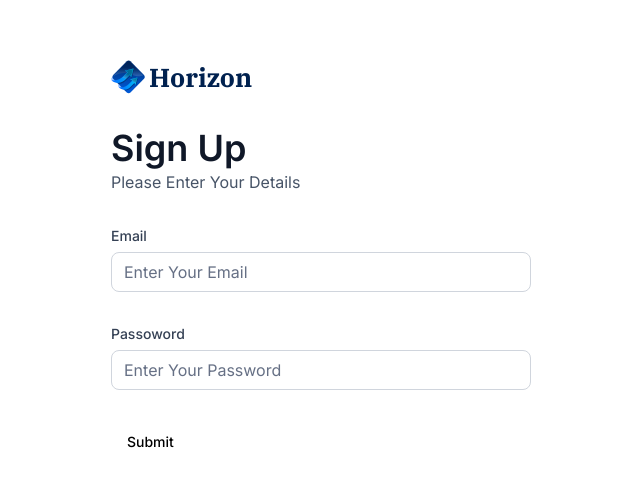
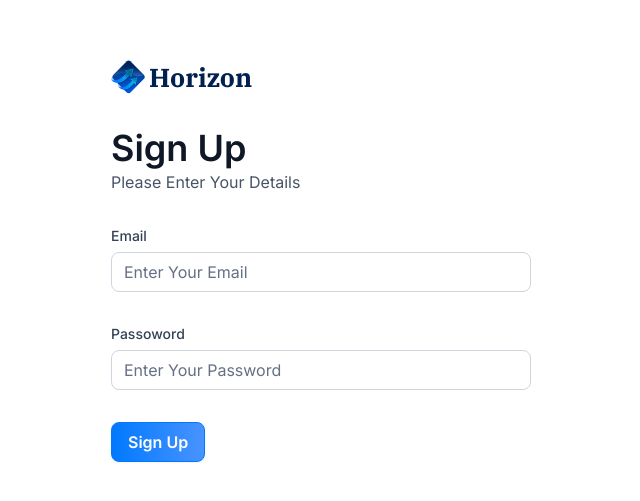
Before and after one commit to chalana1995/Banking-App-Nextjs, a Next.js app in the folder banking_app/: page /sign-up in a window 1280 px wide. Shown: the part 139-640 px from the top of the page, without its empty margins (319-959 px from the left). Built offline with nearby package versions, Linux system fonts and the light colour scheme.

Commit message:
button design

```diff
--- a/banking_app/components/AuthForm.tsx
+++ b/banking_app/components/AuthForm.tsx
@@ -20,9 +20,11 @@
 import { Input } from "@/components/ui/input";
 import CustomInput from "./CustomInput";
 import { authFormSchema } from "@/lib/utils";
+import { Loader2 } from "lucide-react";
 
 const AuthForm = ({ type }: { type: string }) => {
   const [user, setuser] = useState(null);
+  const [isLoading, setIsLoading] = useState(false);
 
   // 1. Define your form.
   const form = useForm<z.infer<typeof authFormSchema>>({
@@ -38,6 +40,7 @@
     // Do something with the form values.
     // ✅ This will be type-safe and validated.
     console.log(values);
+    setIsLoading(false);
   }
 
   return (
@@ -86,7 +89,14 @@
                 placeholder="Enter Your Password"
               />
 
-              <Button type="submit">Submit</Button>
+              <Button type="submit" className="form-btn" disabled={isLoading}>
+                {isLoading ? (
+                  <>
+                   <Loader2 size={20} className="animate-spin" /> &nbsp;
+                   Loading ...
+                  </>
+                ): type === 'sign-in' ? 'Sign In' : 'Sign Up'}
+              </Button>
             </form>
           </Form>
         </>
```
